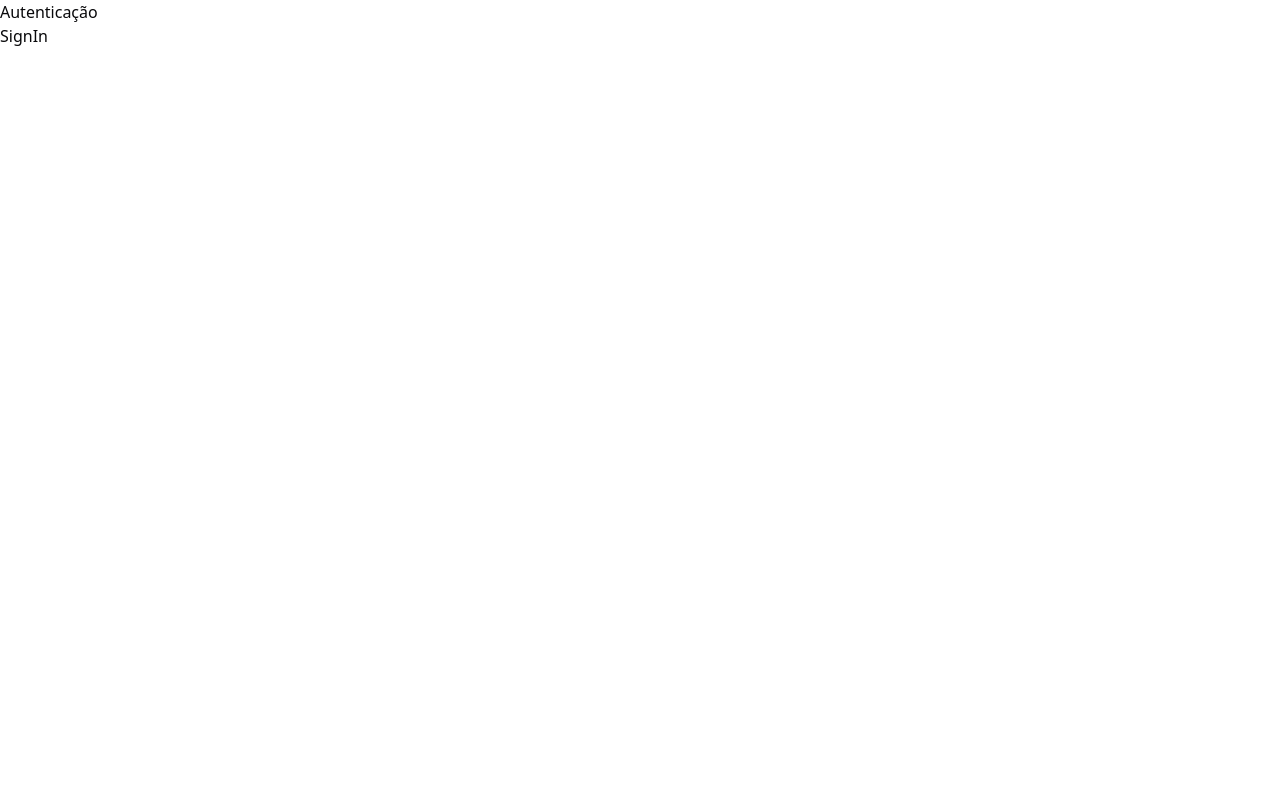
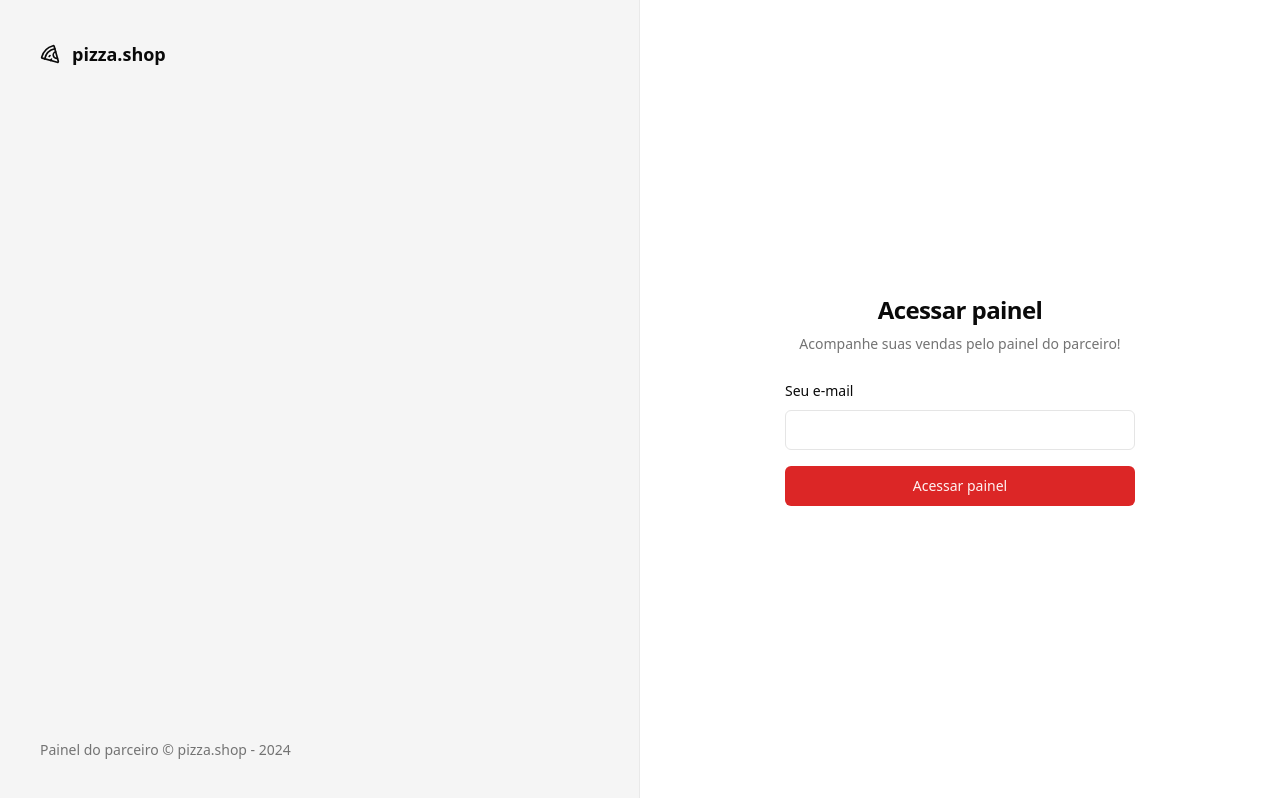
Before and after one commit to maisafolgueral/pizza-shop, a React (Vite) app: page /sign-in in a window 1280 px wide. Built offline with nearby package versions, Linux system fonts and the light colour scheme.

Commit message:
Added login page

```diff
--- a/package.json
+++ b/package.json
@@ -10,7 +10,8 @@
     "preview": "vite preview"
   },
   "dependencies": {
-    "@radix-ui/react-slot": "^1.1.0",
+    "@radix-ui/react-label": "^2.1.1",
+    "@radix-ui/react-slot": "^1.1.1",
     "class-variance-authority": "^0.7.0",
     "clsx": "^2.1.1",
     "localforage": "^1.10.0",
--- a/src/components/ui/button.tsx
+++ b/src/components/ui/button.tsx
@@ -1,36 +1,36 @@
-import { Slot } from '@radix-ui/react-slot'
-import { cva, type VariantProps } from 'class-variance-authority'
-import * as React from 'react'
+import * as React from "react"
+import { Slot } from "@radix-ui/react-slot"
+import { cva, type VariantProps } from "class-variance-authority"
 
-import { cn } from '@/lib/utils'
+import { cn } from "@/lib/utils"
 
 const buttonVariants = cva(
-  'inline-flex items-center justify-center whitespace-nowrap rounded-md text-sm font-medium ring-offset-background transition-colors focus-visible:outline-none focus-visible:ring-2 focus-visible:ring-ring focus-visible:ring-offset-2 disabled:pointer-events-none disabled:opacity-50',
+  "inline-flex items-center justify-center gap-2 whitespace-nowrap rounded-md text-sm font-medium ring-offset-background transition-colors focus-visible:outline-none focus-visible:ring-2 focus-visible:ring-ring focus-visible:ring-offset-2 disabled:pointer-events-none disabled:opacity-50 [&_svg]:pointer-events-none [&_svg]:size-4 [&_svg]:shrink-0",
   {
     variants: {
       variant: {
-        default: 'bg-primary text-primary-foreground hover:bg-primary/90',
+        default: "bg-primary text-primary-foreground hover:bg-primary/90",
         destructive:
-          'bg-destructive text-destructive-foreground hover:bg-destructive/90',
+          "bg-destructive text-destructive-foreground hover:bg-destructive/90",
         outline:
-          'border border-input bg-background hover:bg-accent hover:text-accent-foreground',
+          "border border-input bg-background hover:bg-accent hover:text-accent-foreground",
         secondary:
-          'bg-secondary text-secondary-foreground hover:bg-secondary/80',
-        ghost: 'hover:bg-accent hover:text-accent-foreground',
-        link: 'text-primary underline-offset-4 hover:underline',
+          "bg-secondary text-secondary-foreground hover:bg-secondary/80",
+        ghost: "hover:bg-accent hover:text-accent-foreground",
+        link: "text-primary underline-offset-4 hover:underline",
       },
       size: {
-        default: 'h-10 px-4 py-2',
-        sm: 'h-9 rounded-md px-3',
-        lg: 'h-11 rounded-md px-8',
-        icon: 'h-10 w-10',
+        default: "h-10 px-4 py-2",
+        sm: "h-9 rounded-md px-3",
+        lg: "h-11 rounded-md px-8",
+        icon: "h-10 w-10",
       },
     },
     defaultVariants: {
-      variant: 'default',
-      size: 'default',
+      variant: "default",
+      size: "default",
     },
-  },
+  }
 )
 
 export interface ButtonProps
@@ -41,7 +41,7 @@
 
 const Button = React.forwardRef<HTMLButtonElement, ButtonProps>(
   ({ className, variant, size, asChild = false, ...props }, ref) => {
-    const Comp = asChild ? Slot : 'button'
+    const Comp = asChild ? Slot : "button"
     return (
       <Comp
         className={cn(buttonVariants({ variant, size, className }))}
@@ -49,8 +49,8 @@
         {...props}
       />
     )
-  },
+  }
 )
-Button.displayName = 'Button'
+Button.displayName = "Button"
 
 export { Button, buttonVariants }
--- /dev/null
+++ b/src/components/ui/input.tsx
@@ -0,0 +1,22 @@
+import * as React from "react"
+
+import { cn } from "@/lib/utils"
+
+const Input = React.forwardRef<HTMLInputElement, React.ComponentProps<"input">>(
+  ({ className, type, ...props }, ref) => {
+    return (
+      <input
+        type={type}
+        className={cn(
+          "flex h-10 w-full rounded-md border border-input bg-background px-3 py-2 text-base ring-offset-background file:border-0 file:bg-transparent file:text-sm file:font-medium file:text-foreground placeholder:text-muted-foreground focus-visible:outline-none focus-visible:ring-2 focus-visible:ring-ring focus-visible:ring-offset-2 disabled:cursor-not-allowed disabled:opacity-50 md:text-sm",
+          className
+        )}
+        ref={ref}
+        {...props}
+      />
+    )
+  }
+)
+Input.displayName = "Input"
+
+export { Input }
--- /dev/null
+++ b/src/components/ui/label.tsx
@@ -0,0 +1,24 @@
+import * as React from "react"
+import * as LabelPrimitive from "@radix-ui/react-label"
+import { cva, type VariantProps } from "class-variance-authority"
+
+import { cn } from "@/lib/utils"
+
+const labelVariants = cva(
+  "text-sm font-medium leading-none peer-disabled:cursor-not-allowed peer-disabled:opacity-70"
+)
+
+const Label = React.forwardRef<
+  React.ElementRef<typeof LabelPrimitive.Root>,
+  React.ComponentPropsWithoutRef<typeof LabelPrimitive.Root> &
+    VariantProps<typeof labelVariants>
+>(({ className, ...props }, ref) => (
+  <LabelPrimitive.Root
+    ref={ref}
+    className={cn(labelVariants(), className)}
+    {...props}
+  />
+))
+Label.displayName = LabelPrimitive.Root.displayName
+
+export { Label }
--- a/src/global.css
+++ b/src/global.css
@@ -2,62 +2,54 @@
 @tailwind components;
 @tailwind utilities;
 
+
 @layer base {
   :root {
     --background: 0 0% 100%;
-    --foreground: 240 10% 3.9%;
+    --foreground: 0 0% 3.9%;
     --card: 0 0% 100%;
-    --card-foreground: 240 10% 3.9%;
+    --card-foreground: 0 0% 3.9%;
     --popover: 0 0% 100%;
-    --popover-foreground: 240 10% 3.9%;
-    --primary: 240 5.9% 10%;
-    --primary-foreground: 0 0% 98%;
-    --secondary: 240 4.8% 95.9%;
-    --secondary-foreground: 240 5.9% 10%;
-    --muted: 240 4.8% 95.9%;
-    --muted-foreground: 240 3.8% 46.1%;
-    --accent: 240 4.8% 95.9%;
-    --accent-foreground: 240 5.9% 10%;
+    --popover-foreground: 0 0% 3.9%;
+    --primary: 0 72.2% 50.6%;
+    --primary-foreground: 0 85.7% 97.3%;
+    --secondary: 0 0% 96.1%;
+    --secondary-foreground: 0 0% 9%;
+    --muted: 0 0% 96.1%;
+    --muted-foreground: 0 0% 45.1%;
+    --accent: 0 0% 96.1%;
+    --accent-foreground: 0 0% 9%;
     --destructive: 0 84.2% 60.2%;
     --destructive-foreground: 0 0% 98%;
-    --border: 240 5.9% 90%;
-    --input: 240 5.9% 90%;
-    --ring: 240 10% 3.9%;
+    --border: 0 0% 89.8%;
+    --input: 0 0% 89.8%;
+    --ring: 0 72.2% 50.6%;
     --radius: 0.5rem;
-    --chart-1: 12 76% 61%;
-    --chart-2: 173 58% 39%;
-    --chart-3: 197 37% 24%;
-    --chart-4: 43 74% 66%;
-    --chart-5: 27 87% 67%;
   }
 
   .dark {
-    --background: 240 10% 3.9%;
+    --background: 0 0% 3.9%;
     --foreground: 0 0% 98%;
-    --card: 240 10% 3.9%;
+    --card: 0 0% 3.9%;
     --card-foreground: 0 0% 98%;
-    --popover: 240 10% 3.9%;
+    --popover: 0 0% 3.9%;
     --popover-foreground: 0 0% 98%;
-    --primary: 0 0% 98%;
-    --primary-foreground: 240 5.9% 10%;
-    --secondary: 240 3.7% 15.9%;
+    --primary: 0 72.2% 50.6%;
+    --primary-foreground: 0 85.7% 97.3%;
+    --secondary: 0 0% 14.9%;
     --secondary-foreground: 0 0% 98%;
-    --muted: 240 3.7% 15.9%;
-    --muted-foreground: 240 5% 64.9%;
-    --accent: 240 3.7% 15.9%;
+    --muted: 0 0% 14.9%;
+    --muted-foreground: 0 0% 63.9%;
+    --accent: 0 0% 14.9%;
     --accent-foreground: 0 0% 98%;
     --destructive: 0 62.8% 30.6%;
     --destructive-foreground: 0 0% 98%;
-    --border: 240 3.7% 15.9%;
-    --input: 240 3.7% 15.9%;
-    --ring: 240 4.9% 83.9%;
-    --chart-1: 220 70% 50%;
-    --chart-2: 160 60% 45%;
-    --chart-3: 30 80% 55%;
-    --chart-4: 280 65% 60%;
-    --chart-5: 340 75% 55%;
+    --border: 0 0% 14.9%;
+    --input: 0 0% 14.9%;
+    --ring: 0 72.2% 50.6%;
   }
 }
+
 
 @layer base {
   * {
--- a/src/pages/_layouts/auth.tsx
+++ b/src/pages/_layouts/auth.tsx
@@ -1,11 +1,21 @@
+import { Pizza } from 'lucide-react'
 import { Outlet } from 'react-router-dom'
 
 export function AuthLayout() {
   return (
-    <div>
-      <h1>Autenticação</h1>
+    <div className="grid min-h-screen grid-cols-2 antialiased">
+      <div className="flex h-full flex-col justify-between border-r border-foreground/5 bg-muted p-10 text-muted-foreground">
+        <div className="flex items-center gap-3 text-lg text-foreground">
+          <Pizza className="h-5 w-5" />
+          <span className="font-semibold">pizza.shop</span>
+        </div>
 
-      <div>
+        <footer className="text-sm">
+          Painel do parceiro &copy; pizza.shop - {new Date().getFullYear()}
+        </footer>
+      </div>
+
+      <div className="relative flex flex-col items-center justify-center">
         <Outlet />
       </div>
     </div>
--- a/src/pages/auth/sign-in.tsx
+++ b/src/pages/auth/sign-in.tsx
@@ -1,10 +1,36 @@
 import { Helmet } from 'react-helmet-async'
+
+import { Button } from '../../components/ui/button'
+import { Input } from '../../components/ui/input'
+import { Label } from '../../components/ui/label'
 
 export function SignIn() {
   return (
     <>
       <Helmet title="Login" />
-      <h1>SignIn</h1>
+      <div className="p-8">
+        <div className="flex w-[350px] flex-col justify-center gap-6">
+          <div className="flex flex-col gap-2 text-center">
+            <h1 className="text-2xl font-semibold tracking-tight">
+              Acessar painel
+            </h1>
+            <p className="text-sm text-muted-foreground">
+              Acompanhe suas vendas pelo painel do parceiro!
+            </p>
+          </div>
+
+          <form className="space-y-4">
+            <div className="space-y-2">
+              <Label htmlFor="email">Seu e-mail</Label>
+              <Input id="email" type="email" />
+            </div>
+
+            <Button className="w-full" type="submit">
+              Acessar painel
+            </Button>
+          </form>
+        </div>
+      </div>
     </>
   )
 }
```
Also changed, not shown: 1 other file (tests, documents, lock files or other folders).
